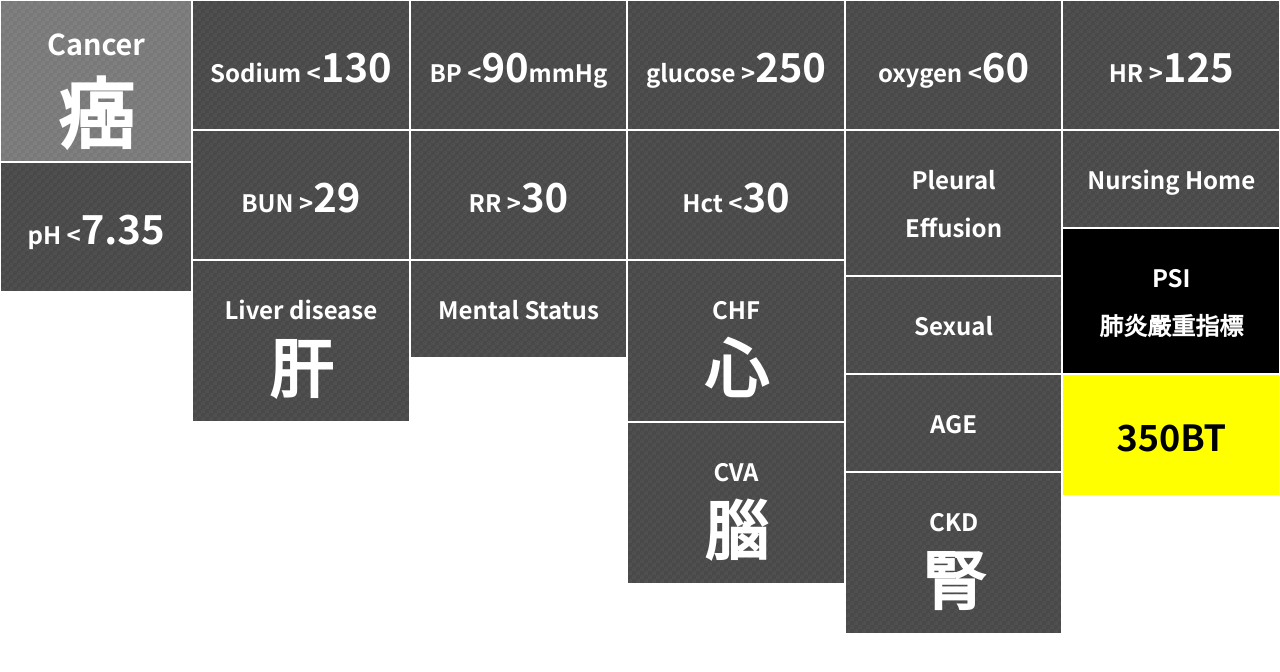
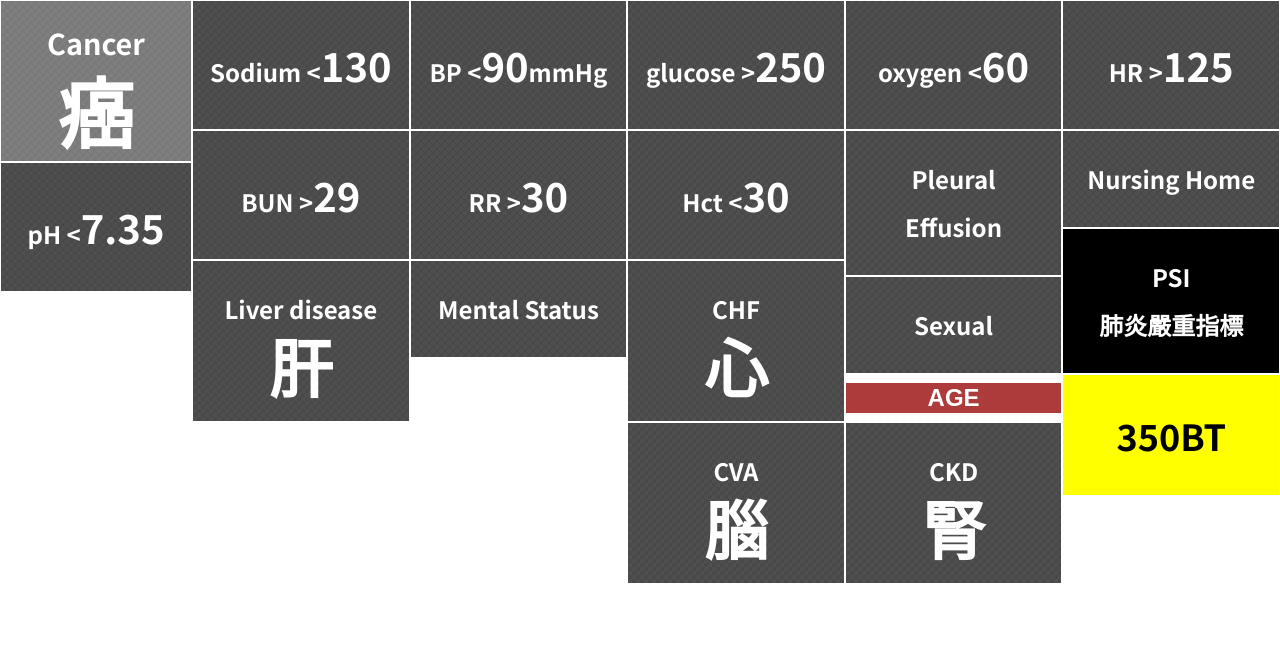
Before and after one commit to YanjenChen/PSI-Calculator, a plain HTML site: page index.html in a window 1280 px wide. Drawn offline with nearby package versions, Linux system fonts and the light colour scheme.

Commit message:
Add number input.

```diff
--- a/index.html
+++ b/index.html
@@ -106,10 +106,8 @@
                                     <h3>Sexual</h3>
                                 </div>
                             </div>
-                            <div class="block v-size-50 button">
-                                <div class="content">
-                                    <h3>AGE</h3>
-                                </div>
+                            <div class="block v-size-50 input-wraprer">
+                                <h3><input type="number" placeholder="AGE" class="input-number"></h3>
                             </div>
                         </div>
                     </div>
--- a/scss/style.scss
+++ b/scss/style.scss
@@ -68,3 +68,32 @@
         background-image: none;
     }
 }
+.input-wraprer {
+    -webkit-box-sizing: border-box;
+    box-sizing: border-box;
+    border: thin solid white;
+}
+.input-number {
+    @extend .button;
+    border-style: none;
+    font-size: 1.50rem;
+    font-weight: bold;
+    text-align: center;
+    width: 100%;
+    height: 100%;
+
+    &::-webkit-inner-spin-button, ::-webkit-outer-spin-button {
+        -webkit-appearance: none;
+        margin: 0;
+    }
+    &:placeholder-shown {
+        @extend .button-toggled;
+        border-style: none;
+    }
+    &::placeholder {
+        color: inherit;
+    }
+    &:focus {
+        outline: none;
+    }
+}
```
Also changed, not shown: css/style.css.
